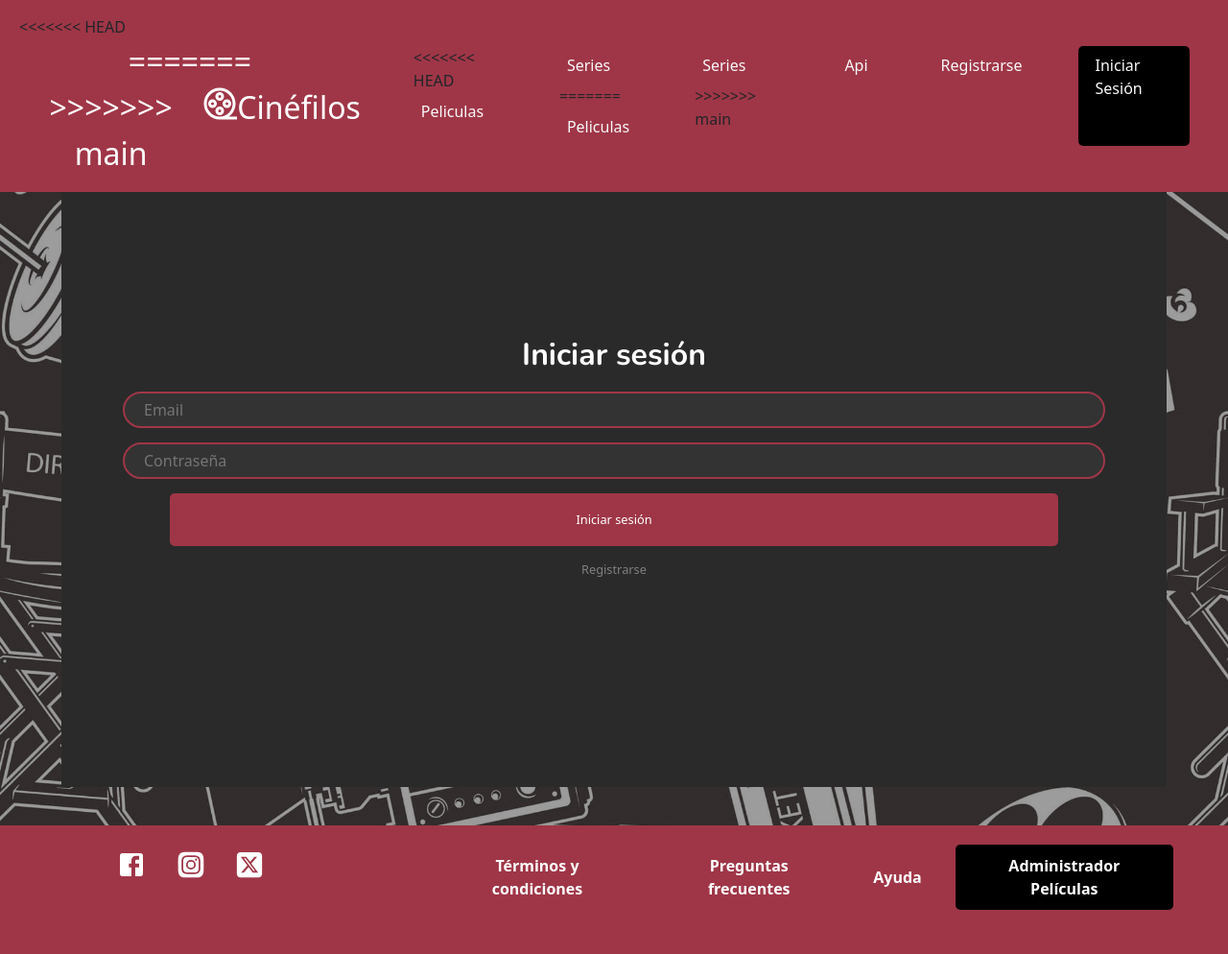
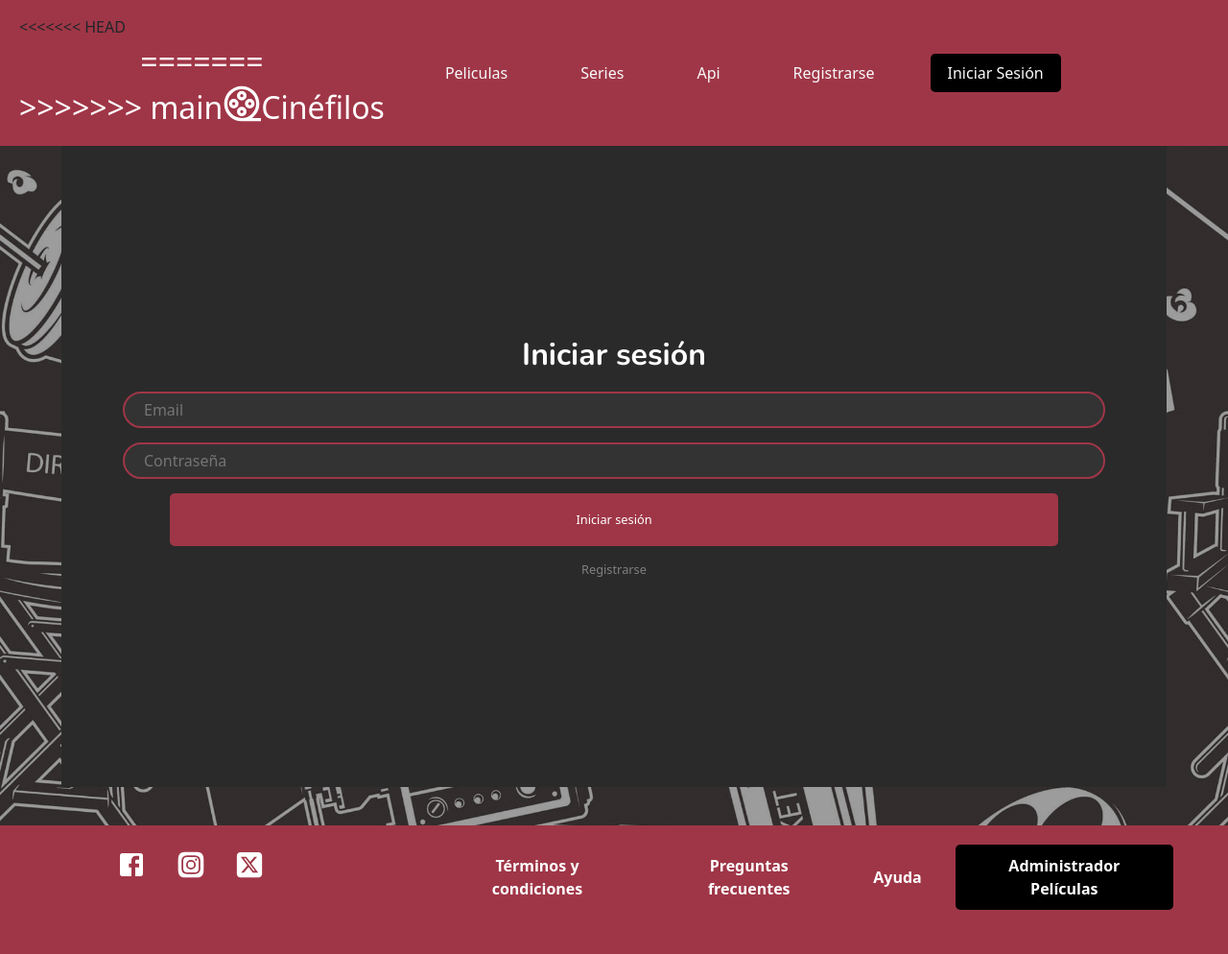
Before and after one commit to Sofi231098/TP-integrador-G9, a website: page pages/login.html in a window 1280 px wide. Shown: the whole page at 96% size. Drawn offline with nearby package versions, Linux system fonts and the light colour scheme; files whose address does not match are found by name.

Commit message:
update change

```diff
--- a/pages/login.html
+++ b/pages/login.html
@@ -35,17 +35,10 @@
                 <div class="collapse navbar-collapse" id="navbarNavDropdown">
                     <ul class="navbar-nav">
                     <li class="nav-item">
-<<<<<<< HEAD
-                        <a class="nav-link active text-light" aria-current="page" href="/index.html">Peliculas</a>
-                    </li>
-                    <li class="nav-item">
-                        <a class="nav-link active text-light" aria-current="page" href="/index.html">Series</a>
-=======
                         <a class="nav-link active text-light" aria-current="page" href="../index.html">Peliculas</a>
                     </li>
                     <li class="nav-item">
                         <a class="nav-link active text-light" aria-current="page" href="../index.html">Series</a>
->>>>>>> main
                     </li>
                     <li class="nav-item">
                         <a class="nav-link active text-light" aria-current="page" href="../pages/api.html">Api</a>
```
Also changed, not shown: index.html (+0 -4 lines), pages/movieDetail.html (+0 -7 lines), pages/register.html (+0 -7 lines).
